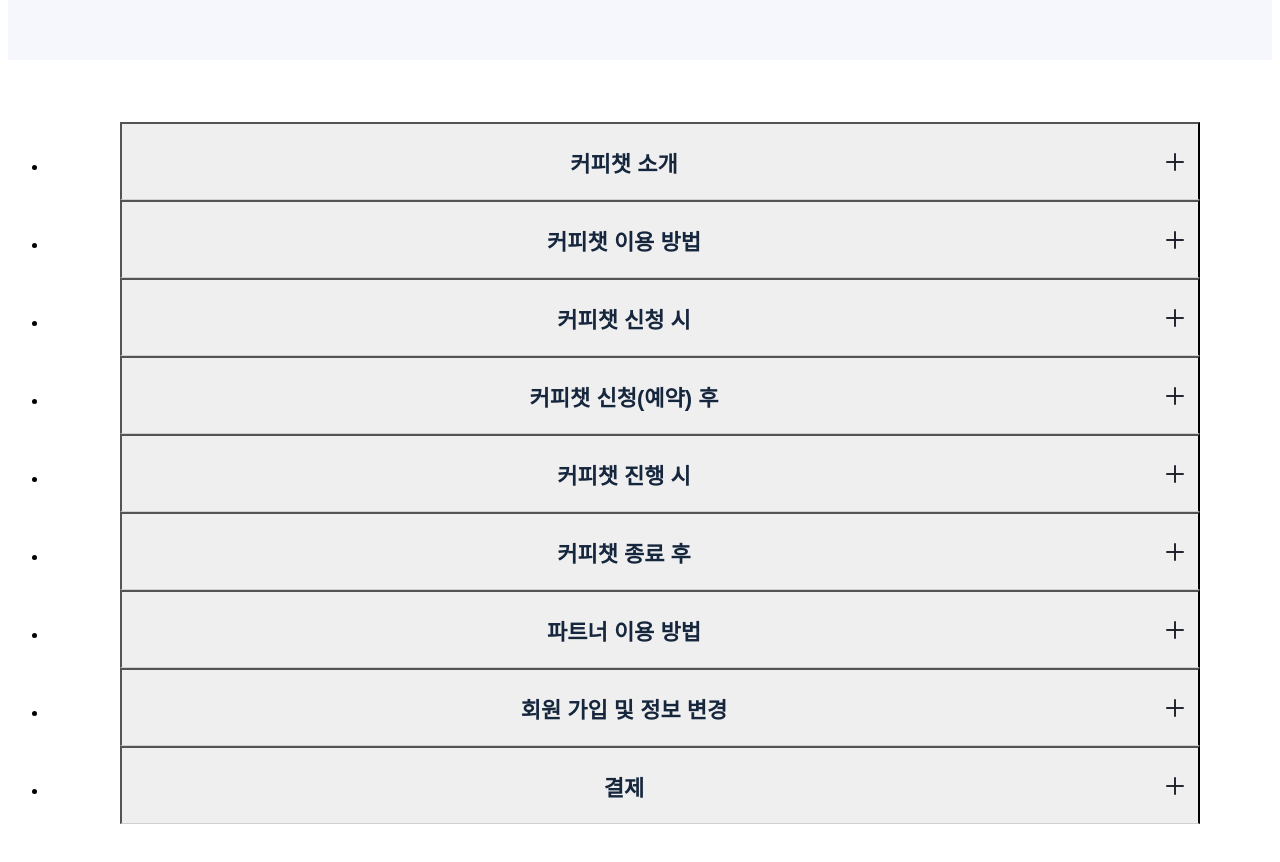
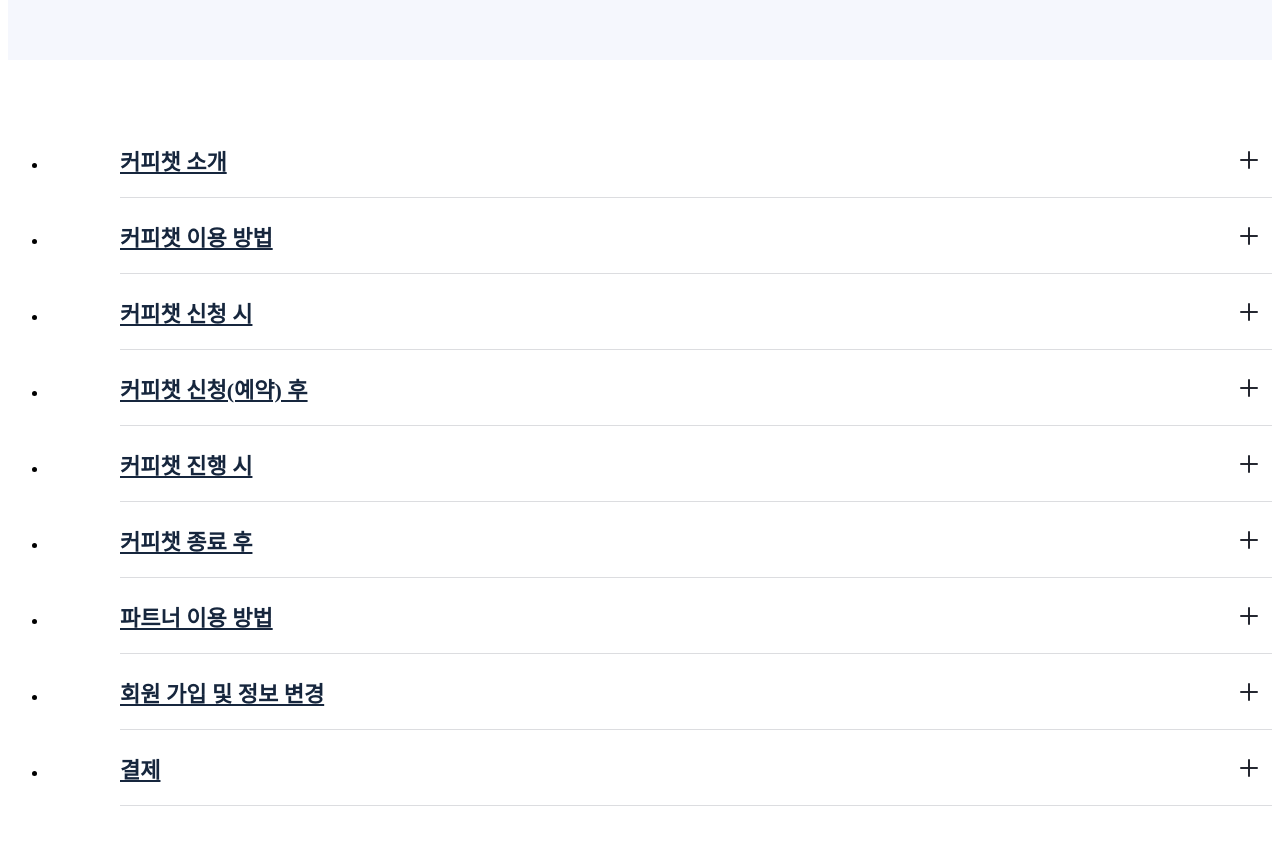
Before and after one commit to jiyoungv/coffeechat-faq211221, a React (Create React App) app: page / in a window 1280 px wide. Shown: the part 1840-2702 px from the top of the page. Built offline with nearby package versions, Linux system fonts and the light colour scheme.

Commit message:
Save: 작업중

```diff
--- a/package.json
+++ b/package.json
@@ -44,5 +44,6 @@
       "last 1 firefox version",
       "last 1 safari version"
     ]
-  }
+  },
+  "homepage": "./"
 }
--- a/src/components/FaqContent/Style.js
+++ b/src/components/FaqContent/Style.js
@@ -17,7 +17,7 @@ export const FaqContents = styled.article`
         &.open {
             .faq-depth1-title {
                 &::after {
-                    transform: translateY(-50%) rotate(90deg);
+                    transform: translateY(-50%) rotate(0);
                 }
             }
 
@@ -54,20 +54,15 @@ export const FaqContents = styled.article`
             top: 50%;
             right: 14px;
             transform: translateY(-50%);
+            width: 18px;
+            height: 2px;
             border-radius: 1px;
             background: ${midnight700};
             transition: transform 0.4s;
         }
 
-        &::before {
-            width: 18px;
-            height: 2px;
-        }
-
         &::after {
-            right: 22px;
-            width: 2px;
-            height: 18px;
+            transform: translateY(-50%) rotate(-90deg);
         }
     }
 
@@ -103,6 +98,7 @@ export const FaqContents = styled.article`
     }
 
     .faq-depth2-question {
+        height: 40px;
         padding: 7px 0;
         font-weight: 400;
         color: ${midnight500};
@@ -167,13 +163,20 @@ export const FaqContents = styled.article`
             padding-right: 52px;
             font-size: 16px;
 
-            &::before {
+            &::before, &::after {
                 width: 14px;
             }
+        }
 
-            &::after {
-                right: 20px;
-                height: 14px;
+        .faq-depth2-item {
+            padding-top: 10px;
+
+            &.open {
+                margin-top: 10px;
+
+                .faq-depth2-answer {
+                    padding: 10px 0;
+                }
             }
         }
 
--- a/src/components/FaqContent/index.jsx
+++ b/src/components/FaqContent/index.jsx
@@ -45,9 +45,9 @@ const FaqContent = ({ selectDepth1, setSelectDepth1, selectDepth2, setSelectDept
                         >
                             <div id={data.href} className="faq-content-link"></div>
                             <Inners tabletType2>
-                                <button type="button" className="faq-depth1-title" onClick={onClickFaqDepth1(index + 1)}>
+                                <a href={'#' + data.href} className="faq-depth1-title" onClick={onClickFaqDepth1(index + 1)}>
                                     <b>{data.title}</b>
-                                </button>
+                                </a>
                             </Inners>
                             <ul className="faq-depth2-list">
                                 {data.list.map((list, index2) => {
--- a/src/components/FaqTab/Style.js
+++ b/src/components/FaqTab/Style.js
@@ -56,7 +56,7 @@ export const FaqTabs = styled.nav`
                 width: auto;
 
                 &:first-child {
-                    margin-left: 24px;
+                    padding-left: 24px;
                 }
             }
         }
@@ -76,7 +76,7 @@ export const FaqTabs = styled.nav`
 
         .faq-tab-item {
             margin: 0;
-            margin-right: 28px;
+            padding-right: 28px;
             // margin: 0 12px;
 
             // &:first-child {
--- a/src/components/Hero/index.jsx
+++ b/src/components/Hero/index.jsx
@@ -8,7 +8,7 @@ const Hero = () => {
         <Heros>
             <Inners>
                 <div className="hero-link">
-                    <a href="/" title="커피챗 고객센터"><b>커피챗 고객센터</b></a>
+                    <a href="http://pf.kakao.com/_xjxcxbxfK" title="커피챗 고객센터" target="_blank" rel="noreferrer"><b>커피챗 고객센터</b></a>
                 </div>
                 <div className="hero-title">
                     <figure>
--- a/src/data/faqData.js
+++ b/src/data/faqData.js
@@ -54,7 +54,7 @@ const faqData = [
                     <p>커피챗은 1:1 익명 기반 음성대화입니다. 커피챗 앱을 통해 목소리로 대화하며 20분간 정보와 경험을 나누게 됩니다.</p>
                     <br/>
                     <p>· 커피챗 모바일 앱에서만 대화가 가능합니다. (PC/모바일웹 미지원)</p>
-                    <p><a href="https://coffeechat.onelink.me/XgWl/70e875a1" title="커피챗 앱 다운로드" class="faq-answer-button"><b>커피챗 앱 다운로드</b></a></p>
+                    <p><a href="https://coffeechat.onelink.me/XgWl/70e875a1" title="커피챗 앱 다운로드" class="faq-answer-button" target="_blank" rel="noreferrer"><b>커피챗 앱 다운로드</b></a></p>
                 `,
             },
             {
@@ -80,7 +80,7 @@ const faqData = [
                 question: '저도 커피챗 파트너가 될 수 있나요?',
                 answer: `
                     <p>물론입니다. 누구든 필요할 때 궁금한 사람에게 커피챗을 신청할 수 있으며, 언제든 커피챗 신청을 받고 나의 정보와 경험을 나눌 수도 있습니다.</p>
-                    <p>파트너 혜택과 신청 방법이 궁금하다면 <a href="https://coffeechat.kr/partnerVP" title="파트너 시작하기" class="faq-answer-link"><b>여기</b></a>를 눌러주세요!</p>
+                    <p>파트너 혜택과 신청 방법이 궁금하다면 <a href="https://coffeechat.kr/partnerVP" title="파트너 시작하기" class="faq-answer-link" target="_blank" rel="noreferrer"><b>여기</b></a>를 눌러주세요!</p>
                 `,
             },
         ],
@@ -107,7 +107,7 @@ const faqData = [
             {
                 question: '사전 질문 작성은 필수인가요?',
                 answer: `
-                    <p>커피챗 파트너는 신청자의 사전 질문을 확인하고 커피챗을 수락하게 됩니다. 보다 생산적인 커피챗을 위해 질문은 최대한 구체적으로 작성해 주세요! <a href="/" title="질문 작성 팁 바로 가기" class="faq-answer-link"><b>질문 작성 팁 바로 가기</b></a></p>
+                    <p>커피챗 파트너는 신청자의 사전 질문을 확인하고 커피챗을 수락하게 됩니다. 보다 생산적인 커피챗을 위해 질문은 최대한 구체적으로 작성해 주세요! <a href="https://coffeechat.kr/asktips" title="질문 작성 팁 바로 가기" class="faq-answer-link" target="_blank" rel="noreferrer"><b>질문 작성 팁 바로 가기</b></a></p>
                 `,
             },
             {
@@ -285,7 +285,7 @@ const faqData = [
             {
                 question: '파트너가 되면 무엇이 좋은가요?',
                 answer: `
-                    <p>커피챗은 소중한 지식과 경험을 나누는 파트너가 지속적 수익을 창출할 수 있도록 합니다. 자세한 내용은 <a href="https://coffeechat.kr/partnerVP" title="파트너 서비스 소개" class="faq-answer-link"><b>파트너 서비스 소개</b></a>를 참고해 주세요! </p>
+                    <p>커피챗은 소중한 지식과 경험을 나누는 파트너가 지속적 수익을 창출할 수 있도록 합니다. 자세한 내용은 <a href="https://coffeechat.kr/partnerVP" title="파트너 서비스 소개" class="faq-answer-link" target="_blank" rel="noreferrer"><b>파트너 서비스 소개</b></a>를 참고해 주세요! </p>
                 `,
             },
             {
```
